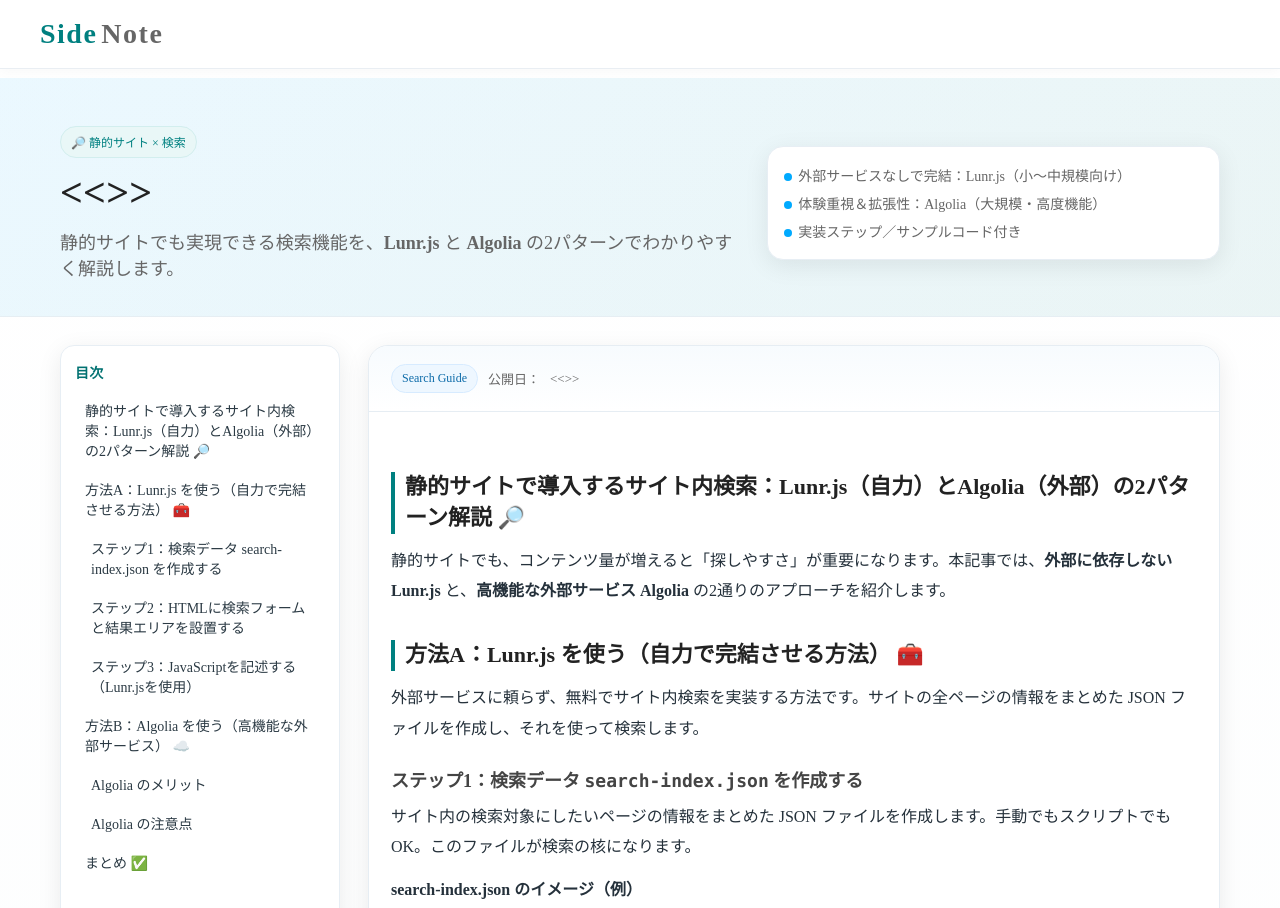
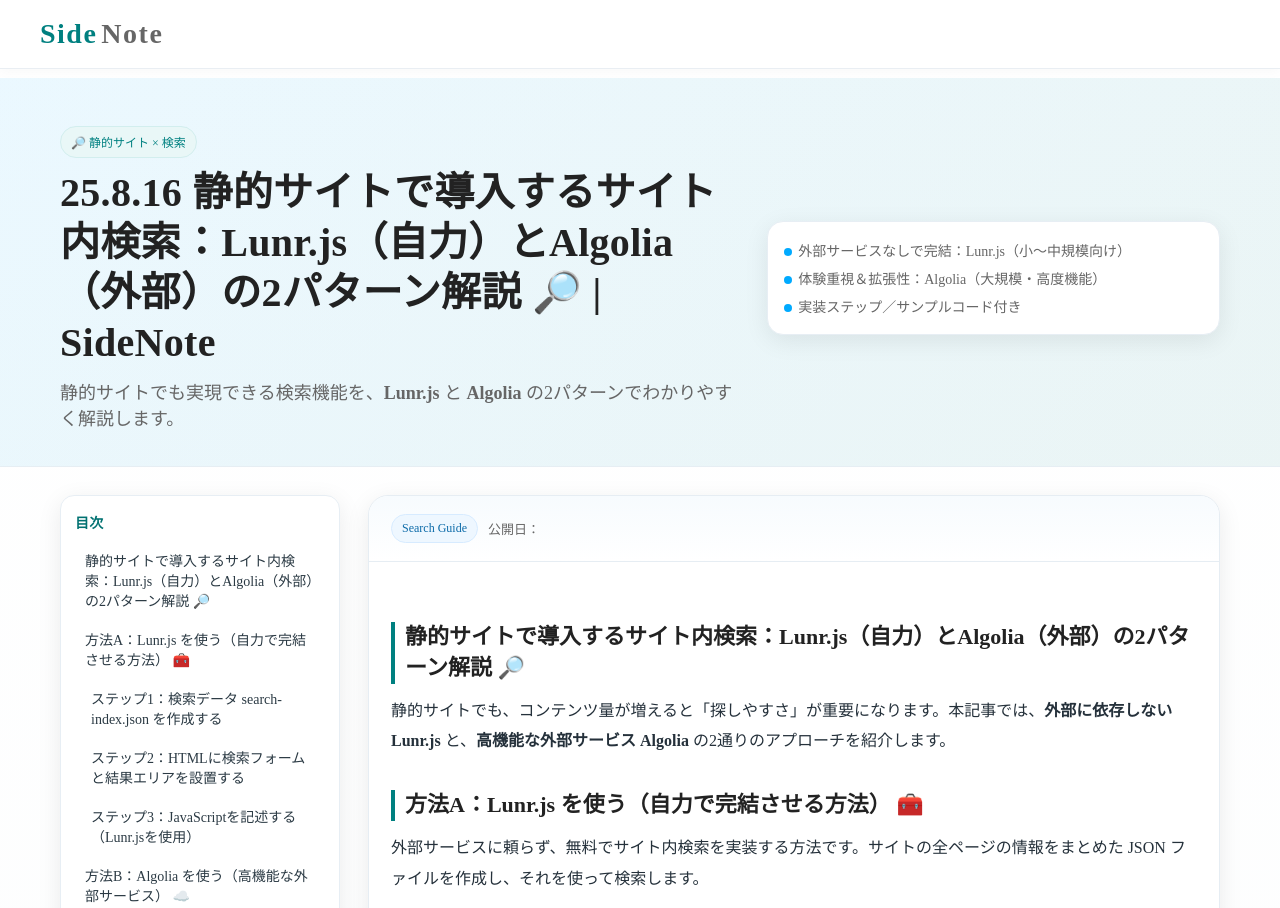
Before and after one commit to YaMac33/SideNote, a plain HTML site: page 250816-search/index.html in a window 1280 px wide. Shown: the top 908 px of the page. Drawn offline with Linux system fonts and the light colour scheme.

Commit message:
Update index.html

```diff
--- a/250816-search/index.html
+++ b/250816-search/index.html
@@ -195,7 +195,7 @@
     <div class="hero-inner">
       <div>
         <span class="hero-badge" aria-hidden="true">🔎 静的サイト × 検索</span>
-        <h1 id="hero-title"><<<PAGE_TITLE>>></h1>
+        <h1 id="hero-title">25.8.16 静的サイトで導入するサイト内検索：Lunr.js（自力）とAlgolia（外部）の2パターン解説 🔎 | SideNote</h1>
         <p>静的サイトでも実現できる検索機能を、<strong>Lunr.js</strong> と <strong>Algolia</strong> の2パターンでわかりやすく解説します。</p>
       </div>
       <div class="hero-card" aria-label="この記事の要点">
@@ -219,7 +219,6 @@
         <div class="meta">
           <span class="pill">Search Guide</span>
           <span>公開日：</span>
-          <time id="published" data-published><<<PUBLISHED_AT>>></time>
         </div>
       </div>
       <div class="article-body" id="article">
@@ -330,8 +329,7 @@
   <footer role="contentinfo">
     <div class="footer-inner">
       <div class="brand" aria-label="サイトロゴ">Ya<span class="mark">Mac</span>33</div>
-      <div class="pub">Published: <time id="published-footer" data-published><<<PUBLISHED_AT>>></time></div>
-    </div>
+      </div>
   </footer>
 
   <!-- Page JS (vanilla) -->
```
